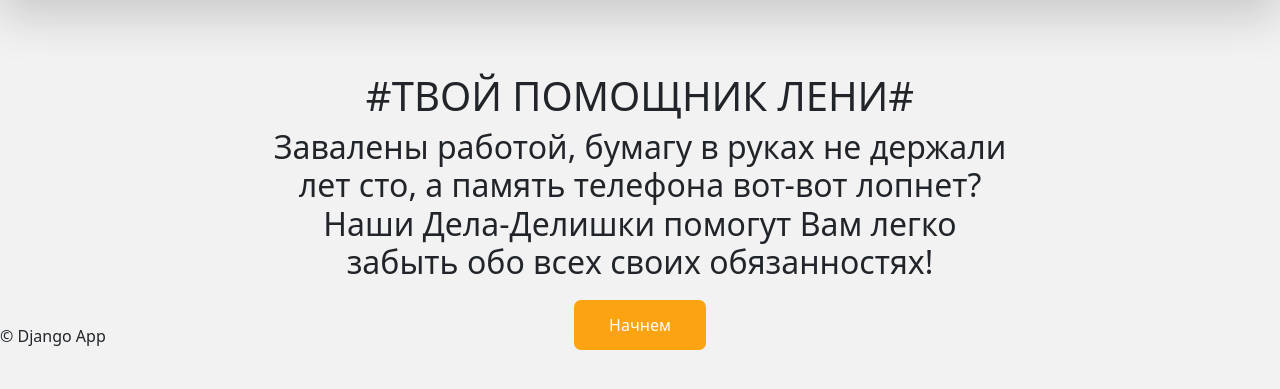
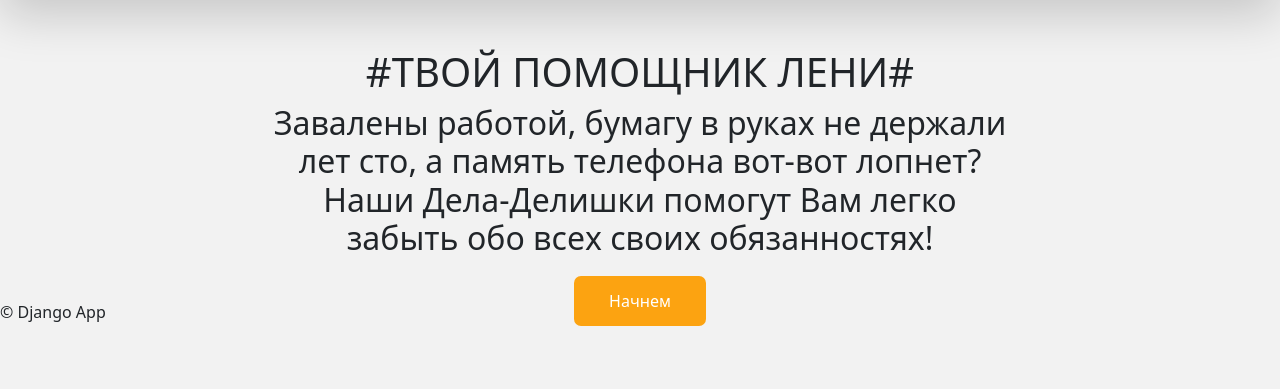
Before and after one commit to TiredOptimist/first-django-project, a Django app: page / in a window 1280 px wide. Shown: the part 72-461 px from the top of the page. Run offline with Django 5.2, Linux system fonts and the light colour scheme.

Commit message:
"i not be dezigned"

```diff
--- a/first/static/style.css
+++ b/first/static/style.css
@@ -2,7 +2,7 @@
 
 /*main*/
 body{
-    margin-top: 144px;
+    margin-top: 120px;
     overflow-x: hidden;
     background-color: #f2f2f2;
     /*  добавить блюр при скроле */
```
